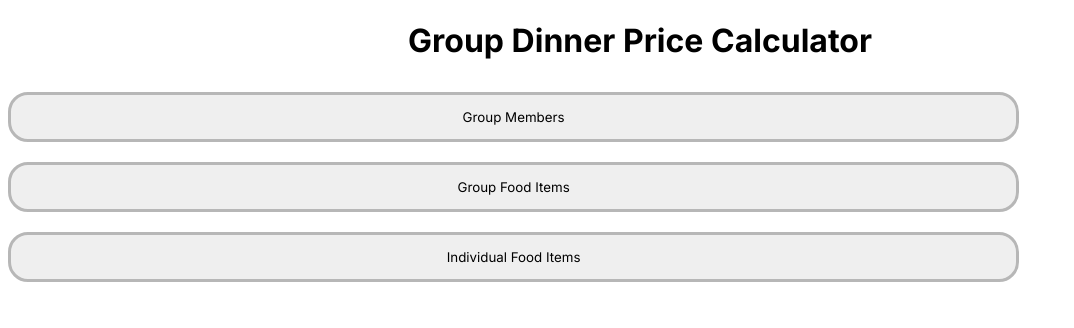
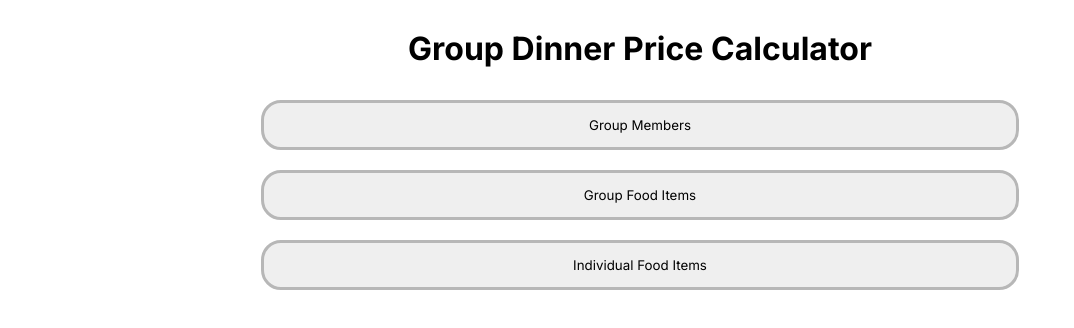
Before and after one commit to shayanhalder/Group-Dinner-Cost-Calculator, a React (Vite) app in the folder client/: page / in a window 1280 px wide. Shown: the top 328 px of the page, without its empty margins (0-1074 px from the left). Built offline with nearby package versions, Linux system fonts and the light colour scheme.

Commit message:
bug fixes

```diff
--- a/client/src/App.css
+++ b/client/src/App.css
@@ -14,6 +14,8 @@
   display: flex;
   flex-direction: column;
   justify-content: center;
+  align-items: center;
+  /* width: 50vw; */
 }
 
 li {
@@ -23,4 +25,5 @@ li {
 .root {
   display: flex;
   justify-content: center;
+  flex-direction: column;
 }
--- a/client/src/App.tsx
+++ b/client/src/App.tsx
@@ -9,7 +9,7 @@ function App() {
   const [members, setMembers] = useState<string[]>([]);
 
   return (
-    <div>
+    <div className="root">
       <h1 className="title"> Group Dinner Price Calculator</h1>
       <div className="accordionContainer">
         <Accordion buttonTitle={"Group Members"} members={members}>
--- a/client/src/components/ArrowBullet/ArrowBullet.module.css
+++ b/client/src/components/ArrowBullet/ArrowBullet.module.css
@@ -18,4 +18,6 @@
 .listItem {
   list-style-type: none;
   cursor: pointer;
+  width: fit-content;
+  margin: 10px 0px;
 }
--- a/client/src/components/accordion/Accordion.module.css
+++ b/client/src/components/accordion/Accordion.module.css
@@ -17,14 +17,23 @@
     background-color: var(--accordion-background-color);
     max-height: 0px;
     position: relative;
-    left: 5px;
+    left: 6px;
     transition: max-height 0.2s ease-out;
+  }
+
+  .parent {
+    display: flex;
+    justify-content: center;
+    width: 100%;
+    /* flex-wrap: wrap; */
+    flex-direction: column;
+    margin: 10px 0px;
   }
 }
 
 @media screen and (min-width: 480px) {
   .toggle {
-    width: 80%;
+    width: 100%;
     height: 50px;
     border: 3px solid var(--gray-border);
     cursor: pointer;
@@ -33,24 +42,25 @@
   }
 
   .container {
-    width: 70%;
+    /* width: 80%; */
     border-radius: 20px;
     padding: 0px 10px;
     border: 2px solid var(--gray-border);
     background-color: var(--accordion-background-color);
     overflow: hidden;
     max-height: 0px;
-    position: relative;
-    left: 50px;
+    margin: 0px 20px;
+    /* position: relative;
+    left: 50px; */
     transition: max-height 0.2s ease-out;
   }
+
+  .parent {
+    display: flex;
+    justify-content: center;
+    width: 60%;
+    /* flex-wrap: wrap; */
+    flex-direction: column;
+    margin: 10px 0px;
+  }
 }
-
-.parent {
-  display: flex;
-  justify-content: center;
-  width: 100%;
-  /* flex-wrap: wrap; */
-  flex-direction: column;
-  margin: 10px 0px;
-}
--- a/client/src/components/accordion/Accordion.tsx
+++ b/client/src/components/accordion/Accordion.tsx
@@ -43,7 +43,9 @@ export default function Accordion({ buttonTitle, members, children, customToggle
     <div className={AccordionStyles.parent}>
       {/* Sets custom toggler to button by default unless customToggler prop is specified. */}
       {customToggler != null ? (
-        <span onClick={() => setToggled(!toggled)}>{customToggler}</span>
+        <span style={{ width: "fit-content", cursor: "pointer" }} onClick={() => setToggled(!toggled)}>
+          {customToggler}
+        </span>
       ) : (
         <button className={AccordionStyles.toggle} onClick={() => setToggled(!toggled)}>
           {buttonTitle}
```
